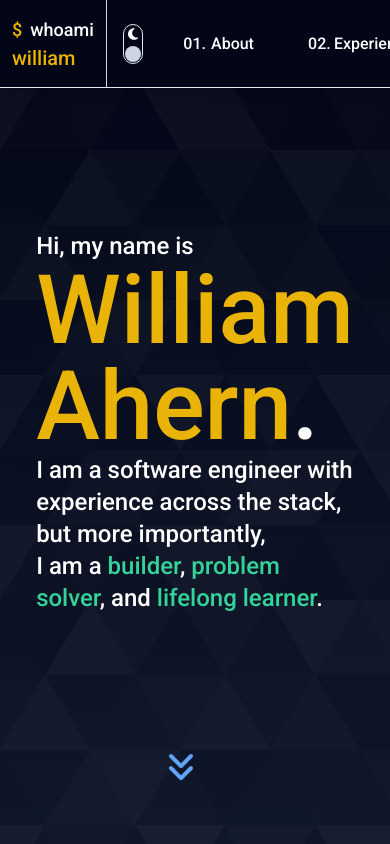
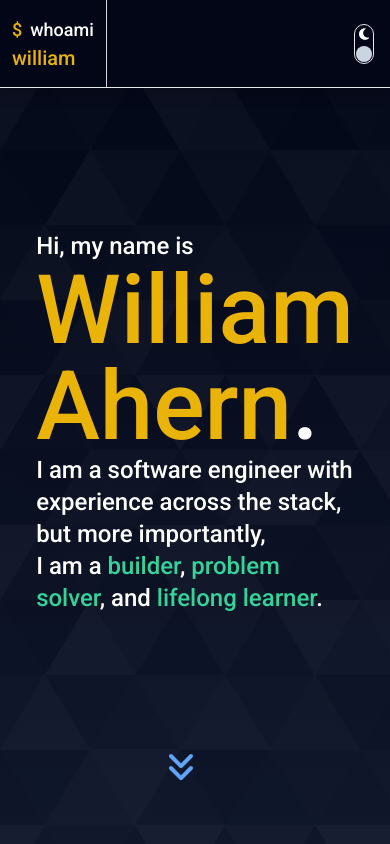
Before and after one commit to wi11ahern/who-am-i, a React (Vite) app: page / in a window 390 px wide. Shown: the top 844 px of the page. Built offline with nearby package versions, Linux system fonts and the light colour scheme.

Commit message:
style: hide nav when on mobile

```diff
--- a/src/components/layout/header.tsx
+++ b/src/components/layout/header.tsx
@@ -1,12 +1,26 @@
+import { useEffect, useState } from "react";
 import useScrollDirection from "../../hooks/useScrollDirection";
 import ThemeToggle from "../theme-toggle/theme-toggle";
 import MainNav from "./main-nav";
 import WhoAmILogo from "./whoami-logo";
 
 const Header = () => {
+  const [screenWidth, setScreenWidth] = useState(window.innerWidth);
   const scrollDirection = useScrollDirection();
   const headerHeight =
     scrollDirection === "down" ? "h-0 border-none" : "h-headerHeight border-b";
+
+  useEffect(() => {
+    function handleResize() {
+      setScreenWidth(window.innerWidth);
+    }
+
+    window.addEventListener("resize", handleResize);
+
+    return () => {
+      window.removeEventListener("resize", handleResize);
+    };
+  }, []);
 
   return (
     <header
@@ -16,7 +30,7 @@ const Header = () => {
     >
       <WhoAmILogo />
       <ThemeToggle />
-      <MainNav />
+      {screenWidth > 640 && <MainNav />}
     </header>
   );
 };
--- a/src/components/theme-toggle/theme-toggle.tsx
+++ b/src/components/theme-toggle/theme-toggle.tsx
@@ -23,7 +23,7 @@ const ThemeToggle = () => {
   return (
     <label
       htmlFor="theme-toggle"
-      className="relative inline-block mx-[1rem] my-auto min-w-[20px] h-10 min-h-[40px] cursor-pointer"
+      className="relative ml-auto mr-4 sm:mx-auto sm:ml-4 inline-block my-auto min-w-[20px] h-10 min-h-[40px] cursor-pointer"
     >
       <input
         id="theme-toggle"
@@ -31,7 +31,7 @@ const ThemeToggle = () => {
         onChange={onToggleHandler}
         ref={toggleRef}
         checked={checked}
-        className="peer opacity-0 w-0 h-0"
+        className="w-0 h-0 opacity-0 peer"
       />
       <span
         className="absolute z-[1] top-0 left-0 bottom-0 right-0 border-solid border-[1px] rounded-full
```
